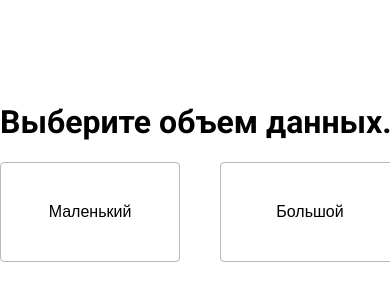
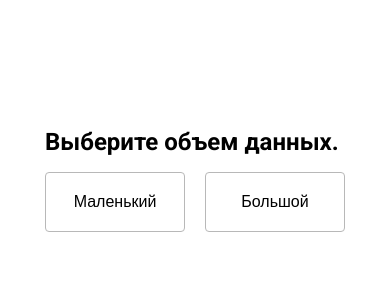
Before and after one commit to Hackerbot1488/future-table-task, a React (Create React App) app: page / in a window 390 px wide. Shown: the part 150-450 px from the top of the page. Built offline with nearby package versions, Linux system fonts and the light colour scheme.

Commit message:
made it responsive

```diff
--- a/src/App.tsx
+++ b/src/App.tsx
@@ -27,17 +27,17 @@ export const App: React.FC<{}> = () => {
 	return (
 		<div className="App">
 			{menu && (
-				<div className="container">
-					<h1 className="container__title">Выберите объем данных.</h1>
-					<div className="container__buttons">
+				<div className="container-menu">
+					<h1 className="container-menu__title">Выберите объем данных.</h1>
+					<div className="container-menu__buttons">
 						<button
-							className="container__button"
+							className="container-menu__button"
 							onClick={() => fetchPersons(linkShort)}
 						>
 							Маленький
 						</button>
 						<button
-							className="container__button"
+							className="container-menu__button"
 							onClick={() => fetchPersons(linkLong)}
 						>
 							Большой
--- a/src/components/Modal/Modal.css
+++ b/src/components/Modal/Modal.css
@@ -67,3 +67,8 @@
 .modalFooter button:last-child {
 	margin-left: 10px;
 }
+@media (max-width: 540px) {
+	.modalWindow {
+		width: 300px;
+	}
+}
--- a/src/components/Table/TableHeader/tableHeader.sass
+++ b/src/components/Table/TableHeader/tableHeader.sass
@@ -70,3 +70,15 @@
     margin-left: 10px
     margin-bottom: 3px
     width: fit-content
+@media (max-width: 540px)
+  .container
+    flex-direction: column
+    &__column
+      &:last-child
+        margin-left: 0px
+@media (max-width: 460px)
+  .table-header
+    &__button
+      width: 50px
+    &__input
+      width: 100px
--- a/src/components/Table/TableRow/tableRow.sass
+++ b/src/components/Table/TableRow/tableRow.sass
@@ -48,3 +48,14 @@
   span
     overflow: hidden
     text-overflow: ellipsis
+@media (max-width: 760px)
+  .table__column
+    &:nth-child(4)
+      display: none
+@media (max-width: 630px)
+  .table__column
+    &:nth-child(3)
+      display: none
+@media (max-width: 460px)
+  .table__column
+    width: 80px
--- a/src/index.css
+++ b/src/index.css
@@ -19,15 +19,15 @@ body {
 	display: flex;
 	flex-direction: column;
 }
-.container {
+.container-menu {
 	display: flex;
 	flex-direction: column;
 	margin-bottom: 200px;
 }
-.container__buttons {
+.container-menu__buttons {
 	display: flex;
 }
-.container__button {
+.container-menu__button {
 	width: 180px;
 	font-size: 16px;
 	border: 1px solid #b8b8b8;
@@ -38,10 +38,10 @@ body {
 	outline: none;
 	height: 100px;
 }
-.container__button:last-child {
+.container-menu__button:last-child {
 	margin-left: 40px;
 }
-.container__button:hover {
+.container-menu__button:hover {
 	background-color: #eee;
 }
 
@@ -49,3 +49,15 @@ code {
 	font-family: source-code-pro, Menlo, Monaco, Consolas, "Courier New",
 		monospace;
 }
+@media (max-width: 460px) {
+	.container-menu__button {
+		width: 140px;
+		height: 60px;
+	}
+	.container-menu__button:last-child {
+		margin-left: 20px;
+	}
+	.container-menu__title {
+		font-size: 24px;
+	}
+}
```
